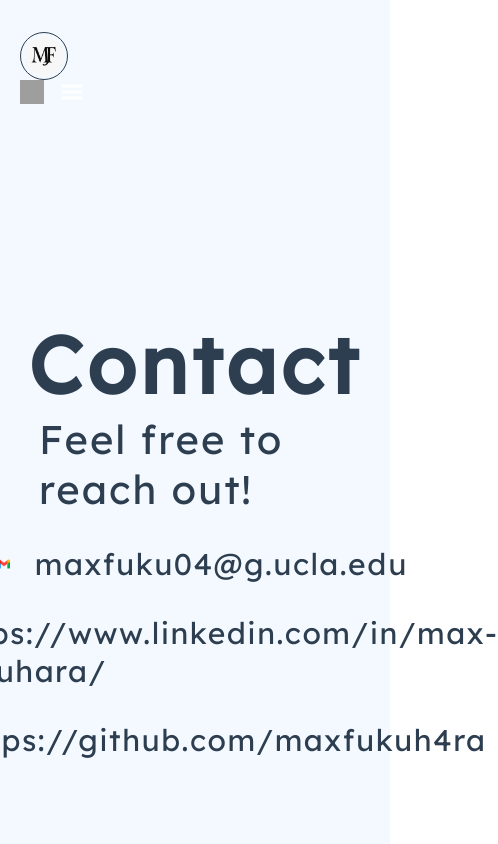
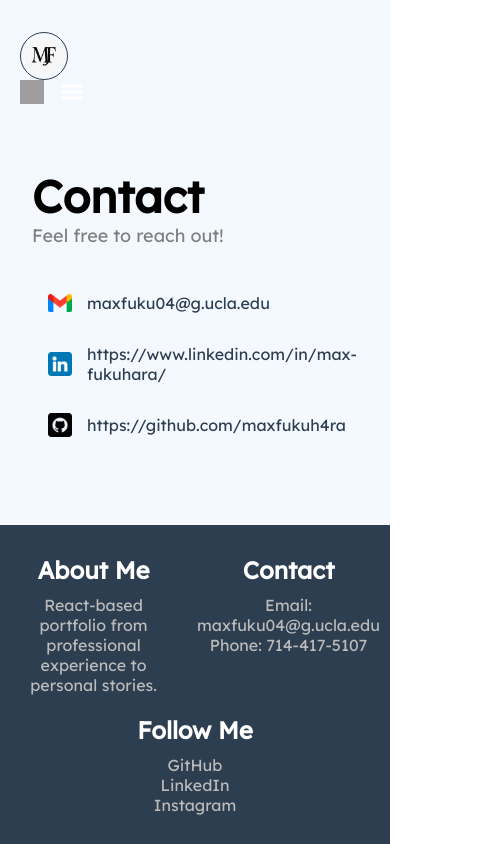
Before and after one commit to maxfukuh4ra/portfolio, a React (Vite) app: page /portfolio/contact in a window 390 px wide. Shown: the top 844 px of the page, 498 px wide, since content can reach past the window. Built offline with nearby package versions, Linux system fonts and the light colour scheme; grey boxes are pictures that could not be loaded.

Commit message:
[styling] - contact page

```diff
--- a/src/pages/contact/contact.module.css
+++ b/src/pages/contact/contact.module.css
@@ -1,68 +1,77 @@
 @import "../../vars.css";
 
 .container {
-  color: var(--color-text);
-  margin-top: 120px;
   display: flex;
-  flex-direction: row;
-  justify-content: space-evenly;
-  width: 100vw;
-  padding: 58px 10%;
-  gap: 10px;
+  flex-direction: column;
+  align-items: flex-start;
+  justify-content: center;
+  padding: 4rem 6rem;
+  gap: 2rem;
 }
 
 .text h2 {
-  font-size: 80px;
-  font-weight: 700;
-  letter-spacing: 4px;
+  font-size: 3.75rem;
+  font-weight: 600;
 }
 
 .text p {
-  font-size: 40px;
-  font-weight: 400;
-  letter-spacing: 2px;
+  font-size: 1.25rem;
+  color: gray;
 }
 
-.links {
-  display: flex;
-  flex-direction: column;
-  align-items: flex-start;
+ul {
+  padding: 0;
+  margin: 0;
   list-style: none;
-  gap: 26px;
 }
 
 .link {
   display: flex;
   align-items: center;
-  gap: 25px;
+  gap: 0.9375rem;
+  background: transparent;
+  padding: 0.75rem 1rem;
+  border-radius: 0.75rem;
+  transition: background 0.3s, box-shadow 0.3s;
+  cursor: pointer;
+}
+
+.link:hover {
+  background: #d5d4d6;
 }
 
 .link a {
   color: var(--color-text);
   text-decoration: none;
-  font-size: 30px;
-  font-weight: 400;
-  letter-spacing: 1.5px;
+  font-size: 1.125rem;
+  font-weight: 500;
+  transition: color 0.3s;
 }
 
-img {
-  width: 3vw;
-  height: auto;
+.link:hover a {
+  color: var(--color-text);
 }
 
+.link img {
+  width: 1.5rem;
+  height: 1.5rem;
+}
+
+/* Responsive */
 @media screen and (max-width: 830px) {
   .container {
-    flex-direction: column;
-    gap: 23px;
+    padding: 2rem;
   }
 
-  .text {
-    display: flex;
-    flex-direction: column;
-    align-items: center;
+  .text h2 {
+    font-size: 2.8125rem;
   }
 
-  .links {
-    align-items: center;
+  .text p {
+    font-size: 1.125rem;
+  }
+
+  .link a {
+    font-size: 1rem;
   }
 }
```
Also changed, not shown: src/components/navbar/navbar.module.css (+2 -7 lines).
